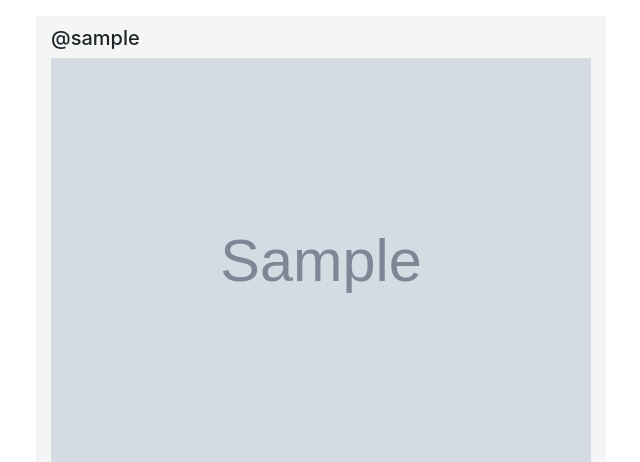
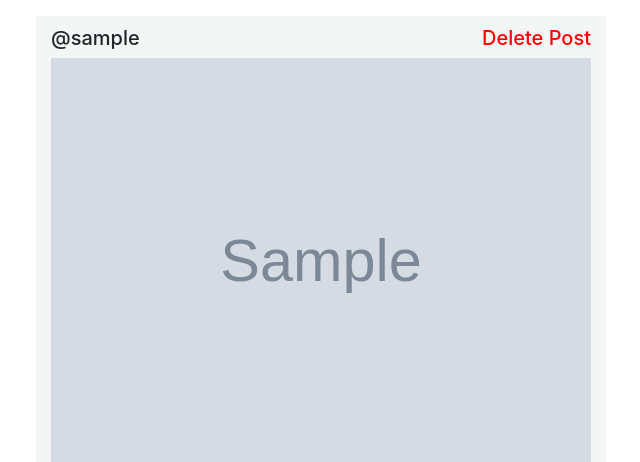
Before and after one commit to nabil-el-houssein/CS50gram, a Django app: page /explore in a window 1280 px wide. Shown: the part 64-526 px from the top of the page, without its empty margins (319-959 px from the left). Run offline with Django 3.2, Linux system fonts and the light colour scheme; a user stored in the database is signed in; tables that the repository leaves empty hold one stand-in row (values such as "Sample post"); grey boxes marked "Sample" are stand-in pictures; some libraries are stand-ins or nearby versions.

Commit message:
Added the ability to delete posts without reloading the entire page

```diff
--- a/cs50gram/static/cs50gram/index.js
+++ b/cs50gram/static/cs50gram/index.js
@@ -126,4 +126,38 @@ document.addEventListener('DOMContentLoaded', function() {
 			})
 		})
 	})
+
+	// Delete a post without requiring reload of the entire page
+	delete_btn = document.querySelectorAll(".delete");
+	delete_btn.forEach(element => {
+		element.addEventListener("click", () => {
+
+			if (confirm("You are about to delete this post.\nThis action cannot be undone.")) {
+
+				// Delete the post
+				id = element.getAttribute("data-id");
+				post = document.querySelector(`#post-${id}`);
+
+				// Creates a form to be posted to the API
+				form = new FormData();
+				form.append("id", id);
+
+				fetch("/delete/", {
+					method: "POST",
+					body: form,
+				})
+				.then(res => res.json())
+				.then(res => {
+					if (res.status == 201) {
+						// Delete the post
+						post.remove();
+					}
+				})
+
+			} else {
+				return false;
+			}
+
+		})
+	})
 })
--- a/cs50gram/static/cs50gram/styles.css
+++ b/cs50gram/static/cs50gram/styles.css
@@ -60,3 +60,13 @@
 .comment-pointer {
 	cursor: pointer;
 }
+
+.col-md-6 > h5 > .delete {
+	color: red;
+}
+
+.col-md-6 > h5 > .delete:hover {
+	color: red;
+	text-decoration: underline;
+	cursor: pointer;
+}
--- a/cs50gram/templates/cs50gram/explore.html
+++ b/cs50gram/templates/cs50gram/explore.html
@@ -13,11 +13,14 @@
 		{% for post in posts %}
 
 			<div class="row justify-content-center mt-3">
-				<div class="col-md-6" style="background-color: #f4f6f6">
+				<div class="col-md-6" id="post-{{post.id}}" style="background-color: #f4f6f6">
 
 					<!-- Username -->
-					<h5> @{{ post.posted_by }} </h5>
-
+					<h5> @{{ post.posted_by }}
+						{% if request.user == post.posted_by %}
+							<a data-id="{{post.id}}" class="delete float-right">Delete Post</a>
+						{% endif %}
+					</h5>
 
 					<!-- Post image -->
 					<img src="{{ post.image.url }}" class="img-fluid" width="550px">
--- a/cs50gram/urls.py
+++ b/cs50gram/urls.py
@@ -14,5 +14,6 @@ urlpatterns = [
 	# APIs
 	path("like_post/", views.like_post),
 	path("add_comment/", views.add_comment),
-	path("comments/<int:post_id>", views.load_comments)
+	path("comments/<int:post_id>", views.load_comments),
+	path("delete/", views.delete_post),
 ]
--- a/cs50gram/views.py
+++ b/cs50gram/views.py
@@ -214,3 +214,28 @@ def load_comments(request, post_id):
 
 	except:
 		return JsonResponse({"error": "Post not found", "status": 404})
+
+
+@csrf_exempt
+@login_required
+def delete_post(request):
+	"""Delete a Post"""
+
+	if request.method == "POST":
+		# Gets the form data from the js
+		post_id = request.POST.get("id")
+
+		try:
+			post = Post.objects.get(pk=post_id)
+
+			# Check if the logged in user owns the post
+			if post.posted_by == request.user:
+				post.delete()
+				return JsonResponse({"status": 201})
+			else:
+				return JsonResponse({"error": "Permission Denied", "status": 403})
+		except:
+			return JsonResponse({"error": "Post not found", "status": 404})
+
+	# If the request is GET send a bad request (status 400)
+	return JsonResponse({}, status=400)
```
